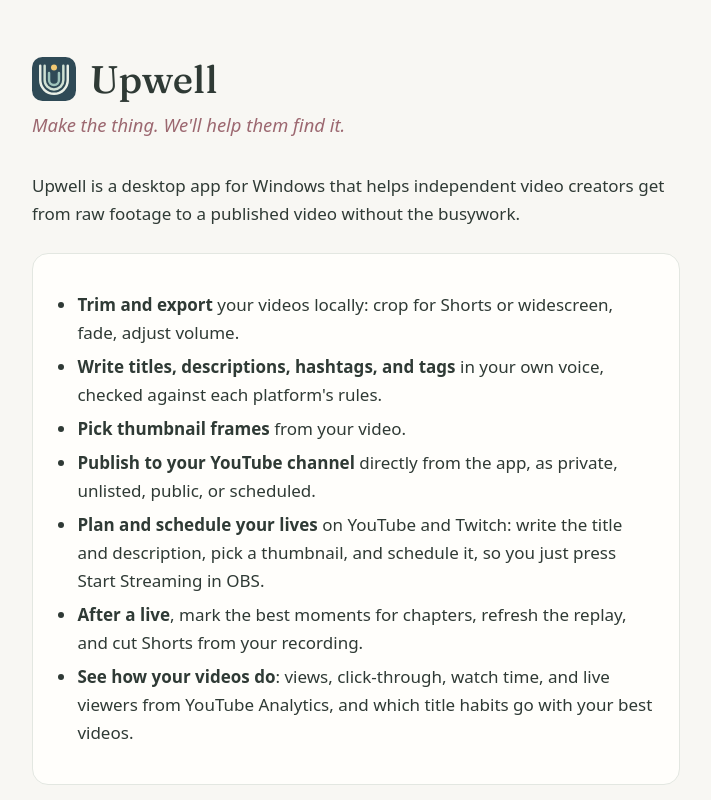
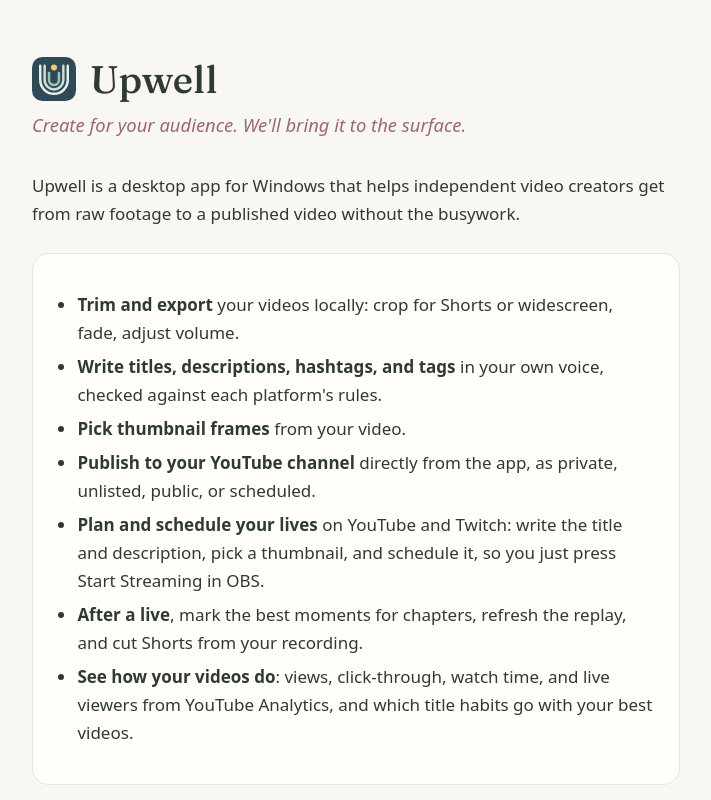
Before and after one commit to coloradobonez/upwell-site, a plain HTML site: page index.html in a window 1280 px wide. Shown: the top 800 px of the page, without its empty margins (284-995 px from the left). Drawn offline with Linux system fonts and the light colour scheme.

Commit message:
New slogan

```diff
--- a/index.html
+++ b/index.html
@@ -13,7 +13,7 @@
 <body>
 <main>
   <h1 class="brand"><img src="upwell.svg" alt="" width="44" height="44"> Upwell</h1>
-  <p class="tagline">Make the thing. We'll help them find it.</p>
+  <p class="tagline">Create for your audience. We'll bring it to the surface.</p>
 
   <p>Upwell is a desktop app for Windows that helps independent video creators get from raw footage
   to a published video without the busywork.</p>
```
